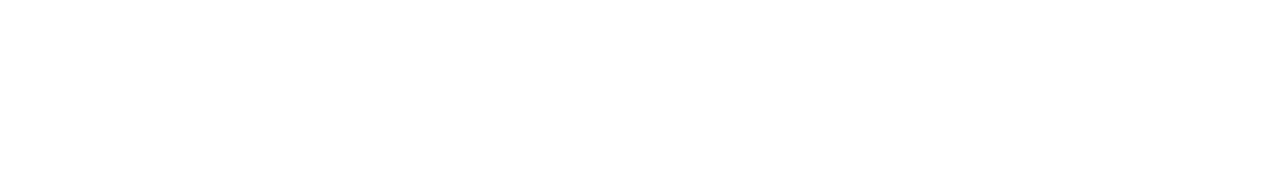
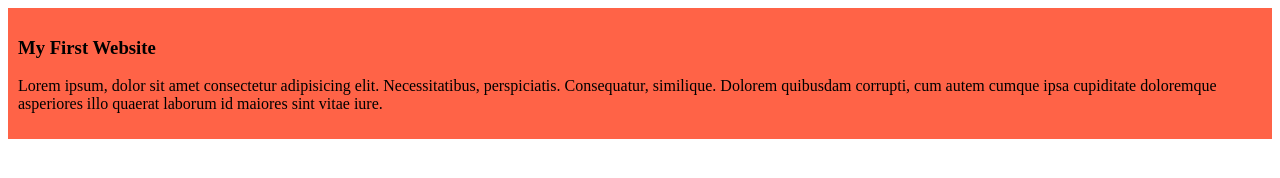
Before and after one commit to FazlayR116/my-simple-website, a plain HTML site: page index2.html in a window 1280 px wide. Drawn offline with Linux system fonts and the light colour scheme.

Commit message:
added the first blog

```diff
--- a/index2.html
+++ b/index2.html
@@ -4,8 +4,13 @@
     <meta charset="UTF-8">
     <meta name="viewport" content="width=device-width, initial-scale=1.0">
     <title>My simple Website</title>
+    <link rel="stylesheet" href="styles/blog.css">
 </head>
 <body>
+    <div>
+        <h3>My First Website</h3>
+        <p>Lorem ipsum, dolor sit amet consectetur adipisicing elit. Necessitatibus, perspiciatis. Consequatur, similique. Dolorem quibusdam corrupti, cum autem cumque ipsa cupiditate doloremque asperiores illo quaerat laborum id maiores sint vitae iure.</p>
+    </div>
 
 </body>
 </html>
--- /dev/null
+++ b/styles/blog.css
@@ -0,0 +1,4 @@
+div{
+    background-color:  tomato;
+    padding: 10px;
+}
```
